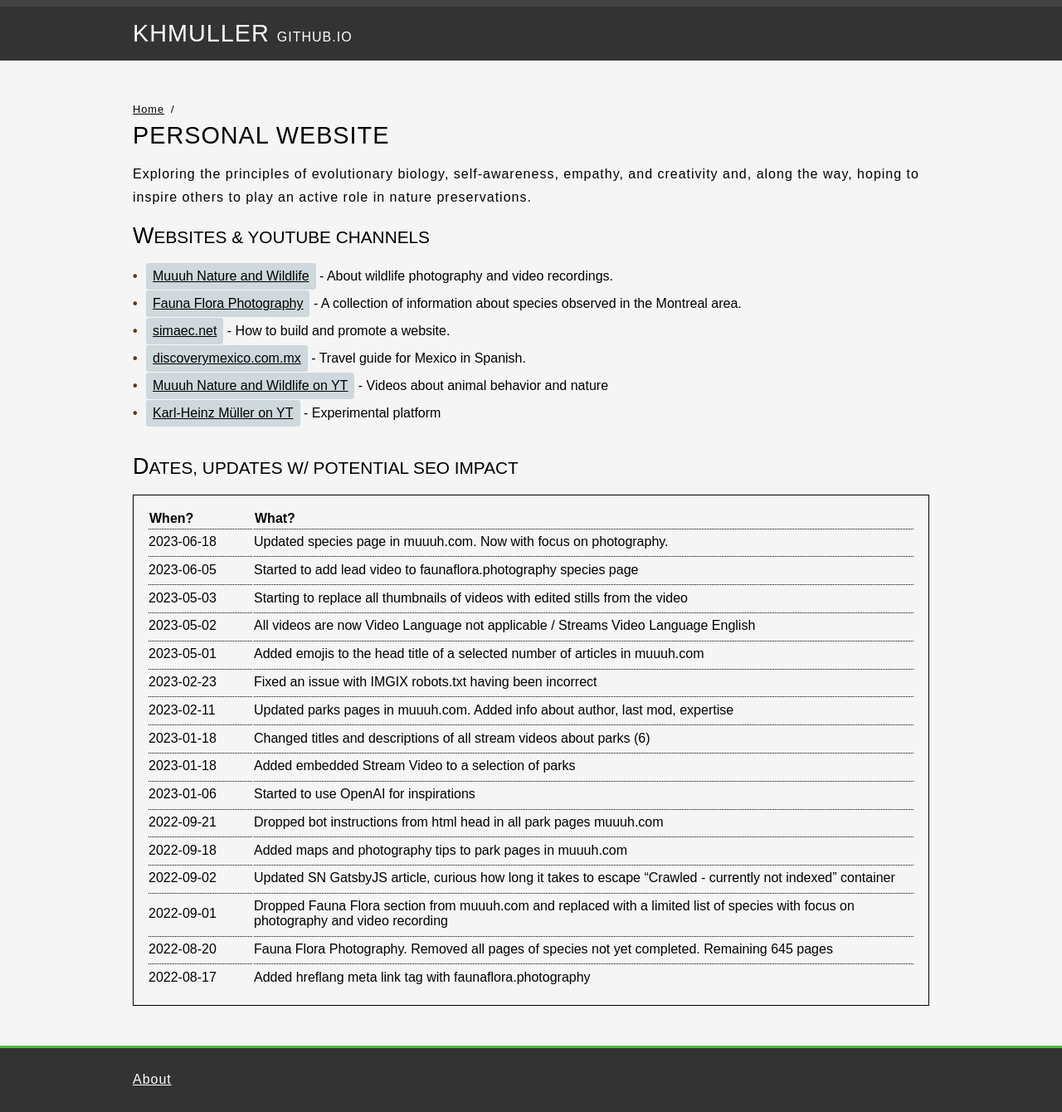
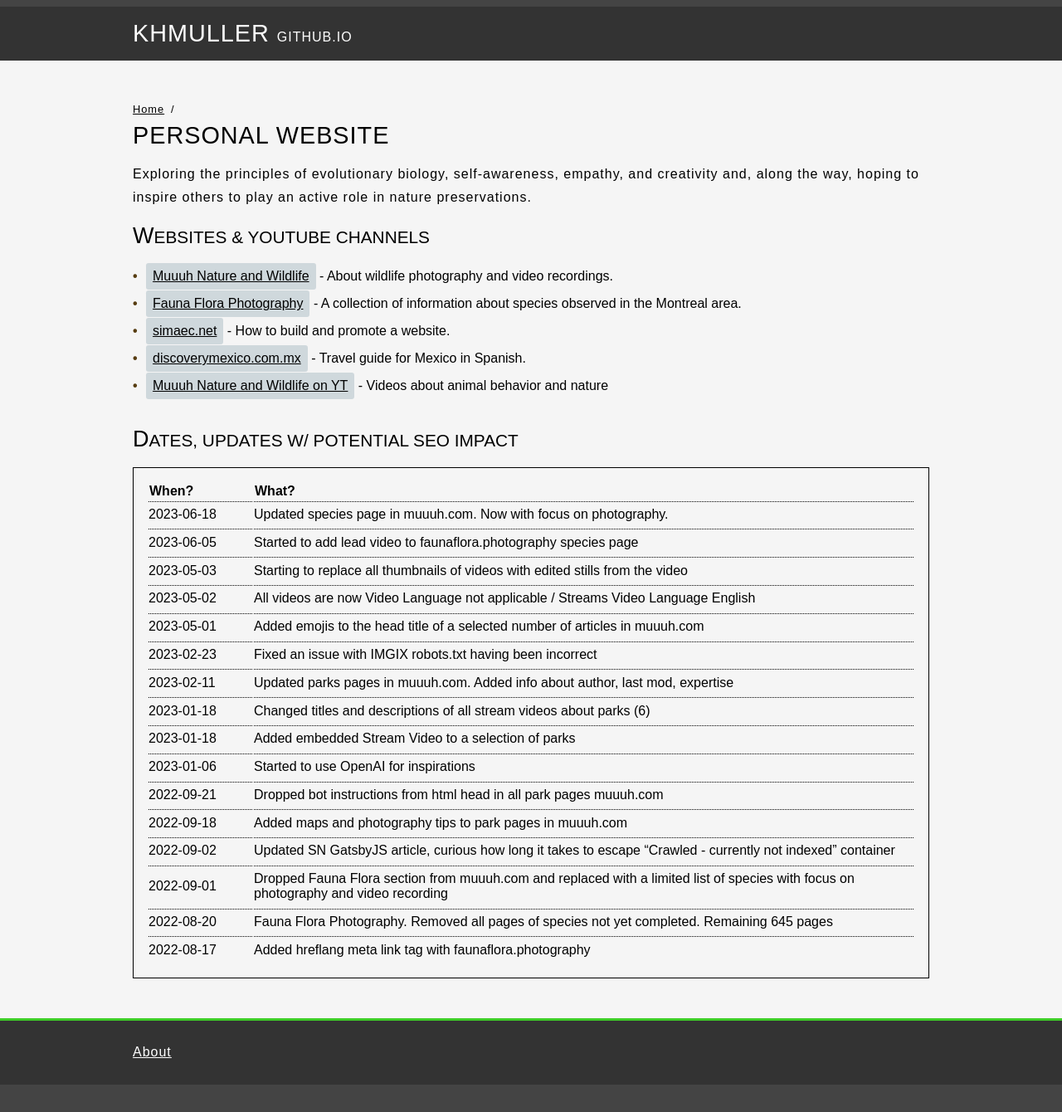
Before and after one commit to KHMuller/khmuller.github.io, a Jekyll site: the page built from index.md, in a window 1280 px wide. Shown: the whole page at 83% size. Built offline with Jekyll 4.4.1, drawn with Linux system fonts in a browser that asks for light colours; after the commit the page ends 1307 px from its top, so only the background shows below that.

Commit message:
Little Update

```diff
--- a/index.md
+++ b/index.md
@@ -16,7 +16,6 @@ Exploring the principles of evolutionary biology, self-awareness, empathy, and c
 - [simaec.net](https://www.simaec.net "Web Publishing") - How to build and promote a website.
 - [discoverymexico.com.mx](https://www.discoverymexico.com.mx "Discovery Mexico") - Travel guide for Mexico in Spanish.
 - [Muuuh Nature and Wildlife on YT](https://youtube.com/@Muuuh "Muuuh Nature and Wildlife on YT") - Videos about animal behavior and nature
-- [Karl-Heinz Müller on YT](https://youtube.com/@KarlHeinzMuller "Karl-Heinz Müller on YT") - Experimental platform
 
 ## Dates, Updates w/ Potential SEO Impact
 
```
